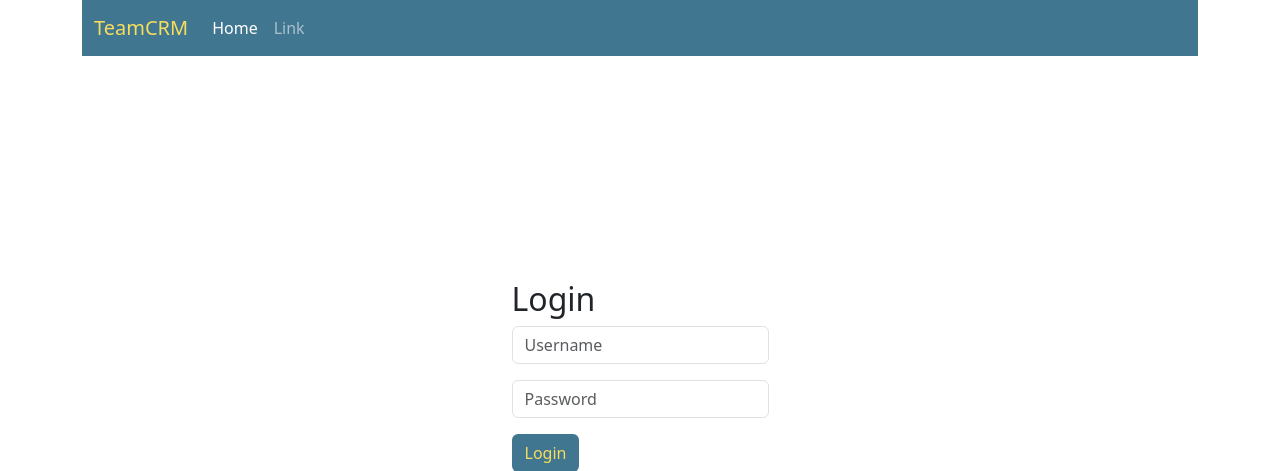
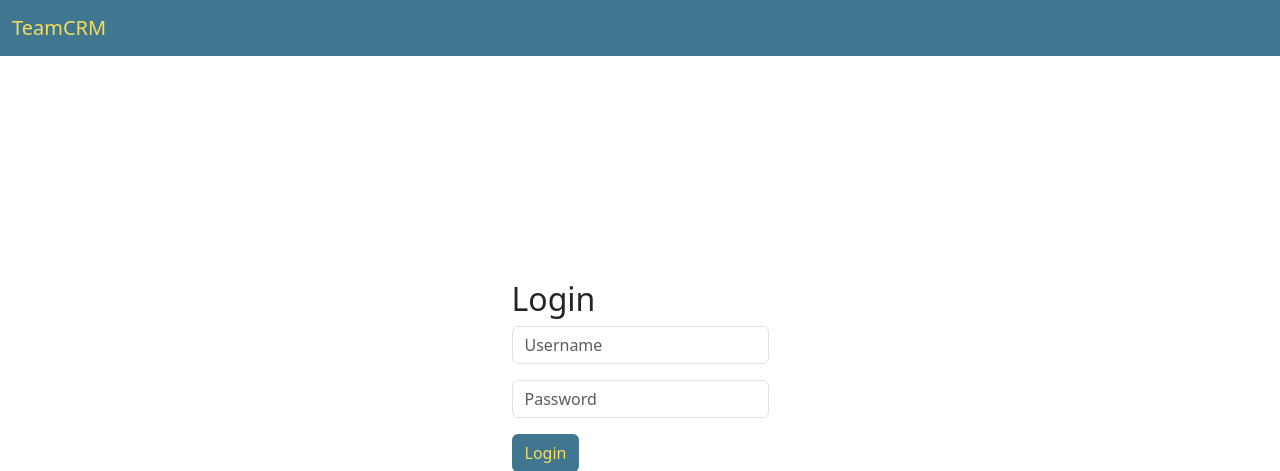
Before and after one commit to YawoSadji/TeamCRM, a Django app: page / in a window 1280 px wide. Shown: the top 471 px of the page. Run offline with Django 5.2, Linux system fonts and the light colour scheme.

Commit message:
added views for all  pages and some styling

```diff
--- a/website/templates/base.html
+++ b/website/templates/base.html
@@ -7,8 +7,8 @@
     <link href="https://cdn.jsdelivr.net/npm/bootstrap@5.3.3/dist/css/bootstrap.min.css" rel="stylesheet" integrity="sha384-QWTKZyjpPEjISv5WaRU9OFeRpok6YctnYmDr5pNlyT2bRjXh0JMhjY6hW+ALEwIH" crossorigin="anonymous">
   </head>
   <body>
+    {% include 'navbar.html' %}
     <div class="container">
-    {% include 'navbar.html' %}
     {% block content %}
 
 
--- a/website/templates/loggedIn.html
+++ b/website/templates/loggedIn.html
@@ -1,5 +1,6 @@
 {% extends 'base.html' %}
 {% block content %}
 {% if user.is_authenticated %}
-
+    <h2>Your contacts List</h2>
+{% endif %}
 {% endblock %}
--- a/website/templates/navbar.html
+++ b/website/templates/navbar.html
@@ -1,18 +1,17 @@
 <nav class="navbar navbar-expand-lg navbar-dark" style="background-color: #417690;">
     <div class="container-fluid">
-      <a class="navbar-brand" href="{% url 'home' %}" style="color: #f5dd5d;">TeamCRM</a>
+      <a class="navbar-brand" style="color: #f5dd5d;">TeamCRM</a>
       <button class="navbar-toggler" type="button" data-bs-toggle="collapse" data-bs-target="#navbarSupportedContent" aria-controls="navbarSupportedContent" aria-expanded="false" aria-label="Toggle navigation">
         <span class="navbar-toggler-icon"></span>
       </button>
       <div class="collapse navbar-collapse" id="navbarSupportedContent">
-        <ul class="navbar-nav me-auto mb-2 mb-lg-0">
-          <li class="nav-item">
-            <a class="nav-link active" aria-current="page" href="#">Home</a>
-          </li>
-          <li class="nav-item">
-            <a class="nav-link" href="#">Link</a>
-          </li>
-        </ul>
+        {% if user.is_authenticated %}
+            <ul class="navbar-nav me-auto mb-2 mb-lg-0">
+            <li class="nav-item">
+                <a class="nav-link active" aria-current="page" href="{% url 'logout' %}">Logout</a>
+            </li>
+            </ul>
+        {% endif %}
       </div>
     </div>
   </nav>
--- a/website/urls.py
+++ b/website/urls.py
@@ -2,5 +2,7 @@ from django.urls import path
 from . import views
 
 urlpatterns = [
-    path('', views.home, name='home')
+    path('', views.home, name='home'),
+    path('loggedIn/', views.loggedIn, name='loggedIn'),
+    path('logout', views.logout_user, name='logout')
 ]
--- a/website/views.py
+++ b/website/views.py
@@ -1,5 +1,28 @@
-from django.shortcuts import render
+from django.shortcuts import render, redirect
+from django.contrib.auth.decorators import login_required
+from django.contrib.auth import authenticate, login, logout
+from django.contrib import messages
+# Create your views here.
 
-# Create your views here.
+
 def home(request):
+    if request.method == 'POST':
+        username = request.POST['username']
+        password = request.POST['password']
+        user = authenticate(request, username=username, password=password)
+        if user is not None:
+            login(request, user)
+            return redirect('loggedIn')
+        else:
+            messages.success(request, "Error, Please try again.")
     return render(request, 'home.html', {})
+
+
+@login_required
+def loggedIn(request):
+    return render(request, 'loggedIn.html', {})
+
+
+def logout_user(request):
+    logout(request)
+    return render(request, 'home.html', {})
```
